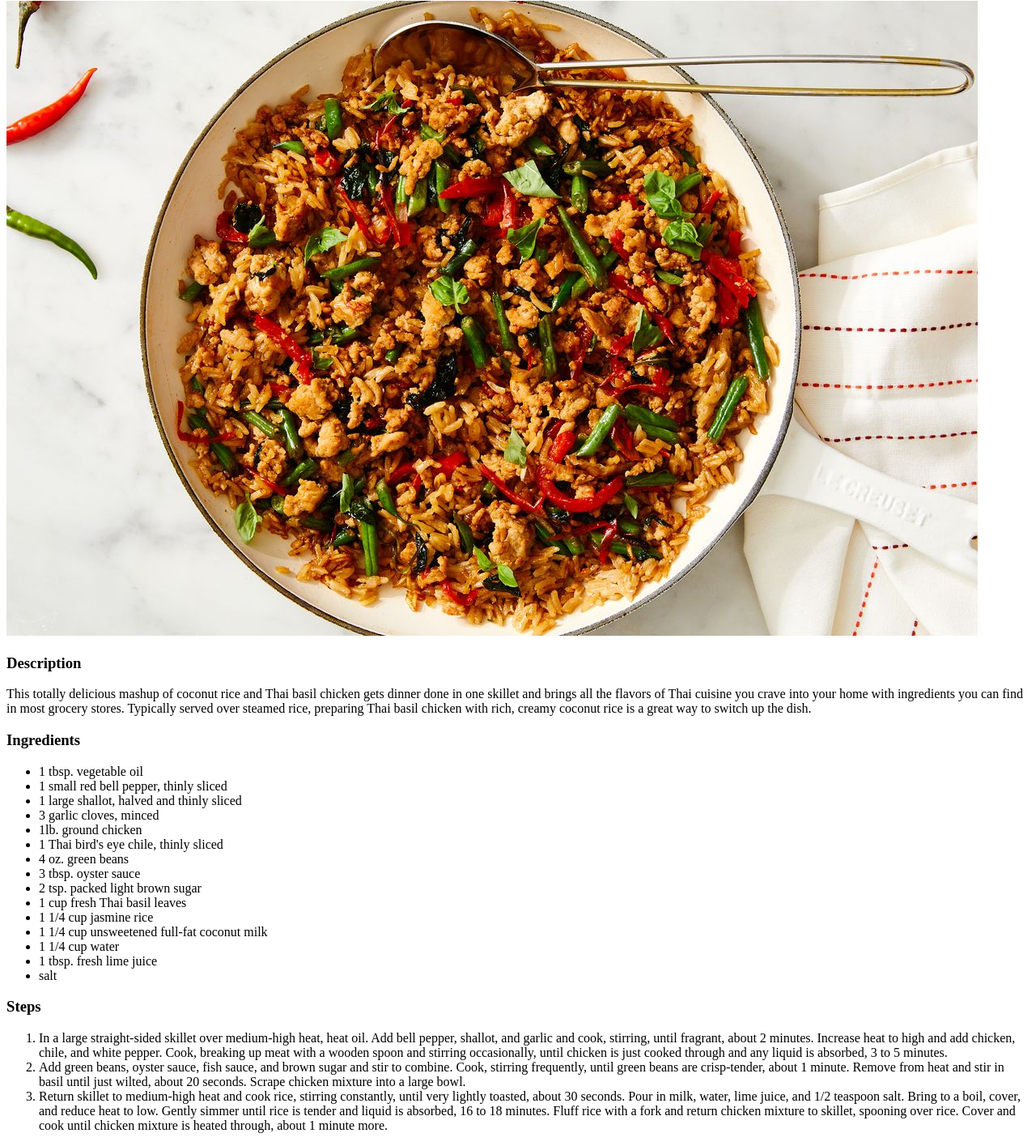
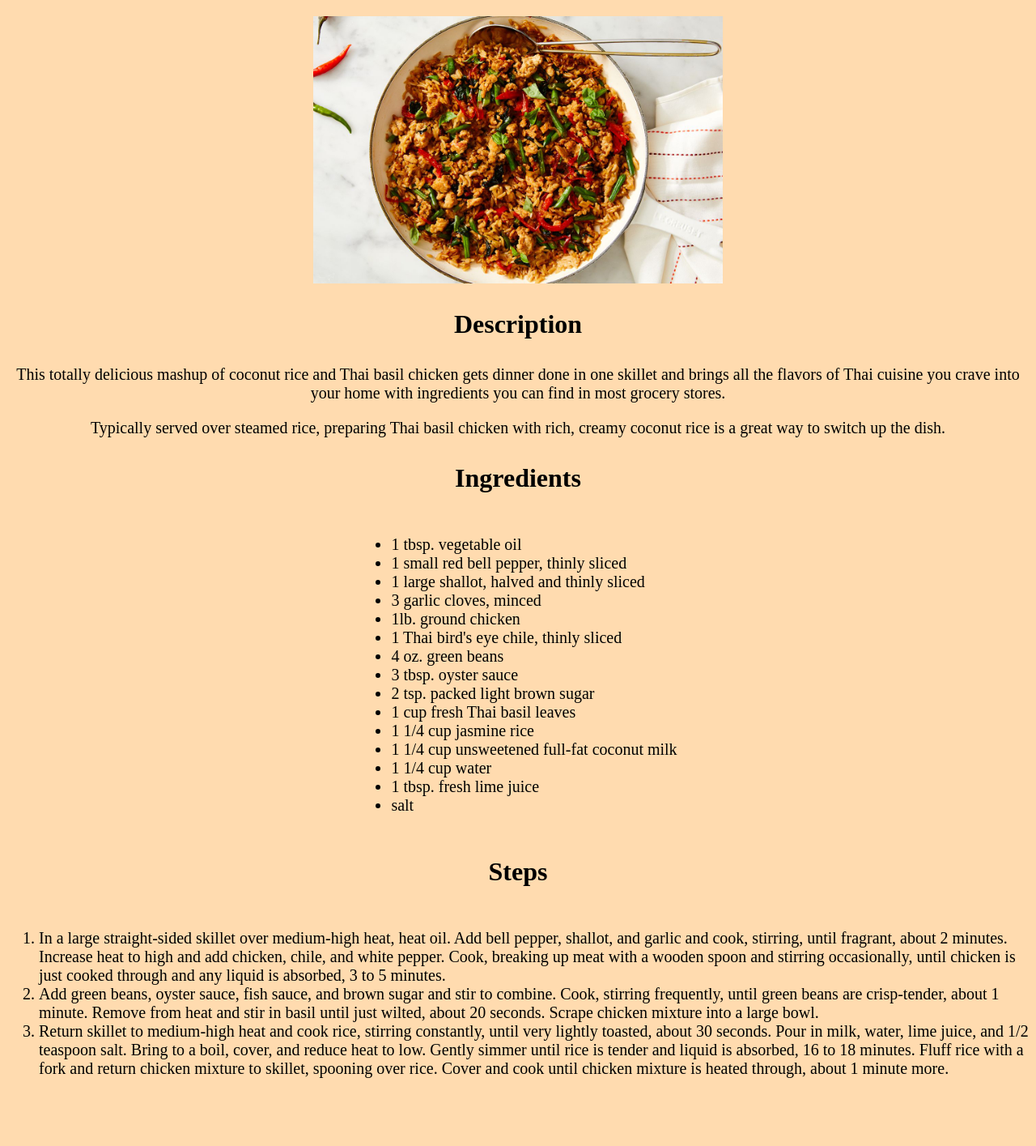
Before and after one commit to 0xDolos/odin-recipes, a plain HTML site: page recipes/thai basil chicken.html in a window 1280 px wide. Shown: the part 79-1494 px from the top of the page at 81% size. After the commit the page ends 1438 px from the top, so only its background shows below. Drawn offline with Linux system fonts and the light colour scheme.

Commit message:
Complete recipe pages with CSS

```diff
--- a/recipes/recipes.css
+++ b/recipes/recipes.css
@@ -44,6 +44,20 @@ ol.myOL {
     width: 50%;
 }
 
+.reuben {
+    display: block;
+    margin-left: auto;
+    margin-right: auto;
+    width: 40%;
+}
+
+.thai {
+    display: block;
+    margin-left: auto;
+    margin-right: auto;
+    width: 40%;
+}
+
 body {
     background-color: rgb(255, 219, 175)
 }
--- a/recipes/thai basil chicken.html
+++ b/recipes/thai basil chicken.html
@@ -3,24 +3,27 @@
     <head>
         <meta charset="utf-8">
         <title>Thai Basil Chicken</title>
+        <link rel="stylesheet" href="recipes.css">
     </head>
 
     <body>
         <h1>Thai Basil Chicken</h1>
-        <img src="../images/basilchicken.jpeg" alt="Thai Basil Chicken">
+        <img class="thai" src="../images/basilchicken.jpeg" alt="Thai Basil Chicken">
 
         <h3>Description</h3>
-            <p>This totally delicious mashup of coconut rice
+            <p class="para">This totally delicious mashup of coconut rice
                 and Thai basil chicken gets dinner done in one
                 skillet and brings all the flavors of Thai cuisine
                 you crave into your home with ingredients you can
-                find in most grocery stores. Typically served over
+                find in most grocery stores.</p>
+            <p class="para">Typically served over
                 steamed rice, preparing Thai basil chicken with rich,
                 creamy coconut rice is a great way to switch up the
                 dish.</p>
 
         <h3>Ingredients</h3>
-                <ul>
+            <div class="container">
+                <ul class="myUL">
                     <li>1 tbsp. vegetable oil</li>
                     <li>1 small red bell pepper, thinly sliced</li>
                     <li>1 large shallot, halved and thinly sliced</li>
@@ -37,9 +40,11 @@
                     <li>1 tbsp. fresh lime juice</li>
                     <li>salt</li>
                 </ul>
+            </div>
 
         <h3>Steps</h3>
-                <ol>
+            <div class="container">
+                <ol class="myOL">
                     <li>In a large straight-sided skillet over
                         medium-high heat, heat oil. Add bell pepper,
                         shallot, and garlic and cook, stirring,
@@ -68,5 +73,6 @@
                         rice. Cover and cook until chicken mixture
                         is heated through, about 1 minute more.</li>
                 </ol>
+            </div>
     </body>
 </html>
```
Also changed, not shown: recipes/reuben breakfast sandwich.html (+18 -9 lines).
